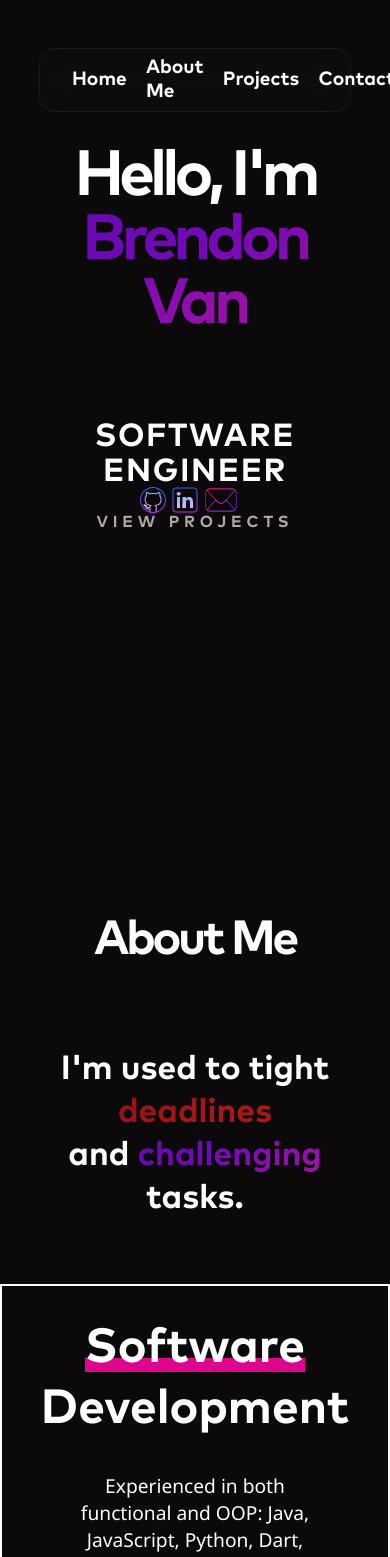
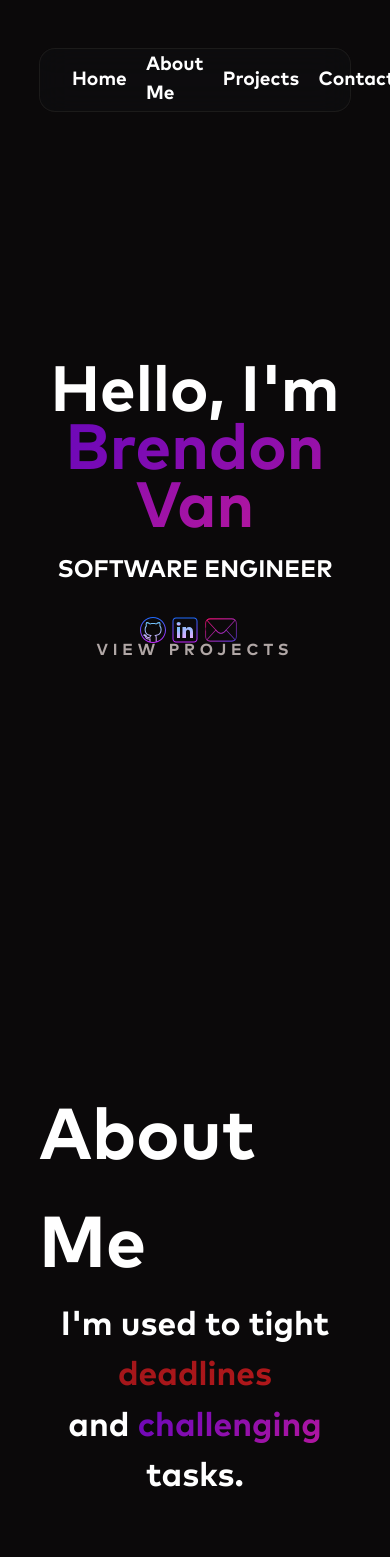
Before and after one commit to brendonvan/Portfolio, a React (Create React App) app: page / in a window 390 px wide. Shown: the top 1557 px of the page. Built offline with nearby package versions, Linux system fonts and the light colour scheme; the HTML template or start-up script is replaced by a standard one.

Commit message:
updates to hero for mobile first

```diff
--- a/src/App.css
+++ b/src/App.css
@@ -3,10 +3,79 @@
   src: url(../public/fonts/Mark-Pro-Bold/Mark-Pro-Bold.ttf);
 }
 
-*, *:before, *:after {
+/* Box sizing rules */
+*,
+*::before,
+*::after {
   box-sizing: border-box;
+}
+
+/* Remove default margin */
+body,
+h1,
+h2,
+h3,
+h4,
+p,
+figure,
+blockquote,
+dl,
+dd {
   margin: 0;
-  padding: 0;
+}
+
+/* Remove list styles on ul, ol elements with a list role, which suggests default styling will be removed */
+ul[role='list'],
+ol[role='list'] {
+  list-style: none;
+}
+
+/* Set core root defaults */
+html:focus-within {
+  scroll-behavior: smooth;
+}
+
+/* Set core body defaults */
+body {
+  min-height: 100vh;
+  text-rendering: optimizeSpeed;
+  line-height: 1.5;
+}
+
+/* A elements that don't have a class get default styles */
+a:not([class]) {
+  text-decoration-skip-ink: auto;
+}
+
+/* Make images easier to work with */
+img,
+picture {
+  max-width: 100%;
+  display: block;
+}
+
+/* Inherit fonts for inputs and buttons */
+input,
+button,
+textarea,
+select {
+  font: inherit;
+}
+
+/* Remove all animations, transitions and smooth scroll for people that prefer not to see them */
+@media (prefers-reduced-motion: reduce) {
+  html:focus-within {
+   scroll-behavior: auto;
+  }
+
+  *,
+  *::before,
+  *::after {
+    animation-duration: 0.01ms !important;
+    animation-iteration-count: 1 !important;
+    transition-duration: 0.01ms !important;
+    scroll-behavior: auto !important;
+  }
 }
 
 :root {
@@ -37,19 +106,10 @@
 }
 
 html {
-  width: 100vw;
-  max-width: 100%;
-  height: auto;
   background-color: var(--theme-black);
 }
 
-body {
-  width: 100%;
-  height: 100%;
-}
-
 h1, h2, h3, h4, h5, h6, p {
-  margin: 0;
   color: var(--theme-secondary-light-white);
 }
 
--- a/src/components/AboutMe/AboutMe.css
+++ b/src/components/AboutMe/AboutMe.css
@@ -1,13 +1,8 @@
-
-/* About Me Section */
-
-.about-me {
-    font-family: Mark Pro Bold, sans-serif;
+#about-me {
   width: 80%;
   height: auto;
-    padding-top: 5rem;
-    margin-top: 8rem;
-    margin-bottom: 8rem;
+  margin: 8rem 0;
+  font-family: 'Mark Pro Bold', sans-serif;
   font-size: 3rem;
   color: var(--theme-secondary-light-white);
   display: flex;
@@ -17,31 +12,120 @@
 }
 
 .about-me h2 {
+  margin-bottom: 4rem;
   font-size: 5.5rem;
   line-height: 5.5rem;
   letter-spacing: -0.2rem;
+  text-align: center;
+}
+
+.about-me__desc {
   margin-bottom: 4rem;
   text-align: center;
 }
 
-  .about-me-desc {
-    text-align: center;
-    margin-bottom: 4rem;
+.about-me__deadlines {
+  background: linear-gradient(-45deg,
+      var(--theme-dark-red),
+      var(--theme-dark-red),
+      var(--theme-dark-red),
+      var(--theme-secondary-dark-red),
+      var(--theme-light-red),
+      var(--theme-secondary-light-red),
+      var(--theme-light-red),
+      var(--theme-secondary-dark-red),
+      var(--theme-dark-red),
+      var(--theme-dark-red),
+      var(--theme-dark-red));
+  background-size: 2000%;
+  -webkit-text-fill-color: transparent;
+  -webkit-background-clip: text;
+  animation: animate 5s linear infinite;
 }
 
-  .about-me-boxes {
+.about-me__challenging {
+  background: linear-gradient(-45deg,
+      var(--theme-light-pink),
+      var(--theme-dark-pink),
+      var(--theme-light-purple),
+      var(--theme-secondary-light-purple),
+      var(--theme-dark-purple),
+      var(--theme-secondary-dark-purple),
+      var(--theme-dark-blue),
+      var(--theme-secondary-dark-blue),
+      var(--theme-light-blue),
+      var(--theme-secondary-light-blue),
+      var(--theme-light-blue),
+      var(--theme-secondary-dark-blue),
+      var(--theme-dark-blue),
+      var(--theme-secondary-dark-purple),
+      var(--theme-dark-purple),
+      var(--theme-secondary-light-purple),
+      var(--theme-light-purple),
+      var(--theme-dark-pink),
+      var(--theme-light-pink));
+  background-size: 2000%;
+  -webkit-text-fill-color: transparent;
+  -webkit-background-clip: text;
+  animation: animate 7s linear infinite;
+}
+
+
+.about-me__boxes {
   width: 70rem;
   height: 20rem;
+  margin-bottom: 4rem;
   display: grid;
   grid-template-columns: 1fr 1fr 1fr;
-    margin-bottom: 4rem;
+}
+
+.about-me__box1,
+.about-me__box2,
+.about-me__box3 {
+  padding-bottom: 4rem;
+  border: 2px solid var(--theme-secondary-light-white);
+  display: flex;
+  align-items: center;
+  flex-flow: column;
+  text-align: center;
+}
+
+
+.about-me__box1 h4,
+.about-me__box2 h4,
+.about-me__box3 h4 {
+  margin-top: 2rem;
+
+}
+
+.about-me__box1 h4 span:first-child {
+  background: linear-gradient(to top, rgb(223, 4, 141) 30%, transparent 30%);
+}
+
+.about-me__box2 h4 span:first-child {
+  background: linear-gradient(to top, rgb(45, 73, 216) 30%, transparent 30%);
+}
+
+.about-me__box3 h4 span:first-child {
+  background: linear-gradient(to top, rgb(255, 106, 43) 30%, transparent 30%);
+}
+
+.about-me__box1 p,
+.about-me__box2 p,
+.about-me__box3 p {
+  width: 16rem;
+  margin-top: 2rem;
+  font-family: 'Segoe UI', sans-serif;
+  font-size: 1.2rem;
+  font-weight: 400;
 }
 
 @media (max-width: 1200px) {
-    .about-me-desc {
+  .about-me__desc {
     font-size: 0.7em;
   }
-    .about-me-boxes {
+
+  .about-me__boxes {
     width: 100vw;
     height: auto;
     grid-template-columns: 1fr;
@@ -50,44 +134,7 @@
 
 @media (max-width: 600px) {
   .about-me h2 {
+    margin-top: 2em;
     font-size: 1em;
-      margin-top: 2em;
   }
 }
-
-  .about-me-box1, .about-me-box2, .about-me-box3 {
-    border: 2px solid var(--theme-secondary-light-white);
-    display: flex;
-    text-align: center;
-    align-items: center;
-    flex-flow: column;
-    padding-bottom: 4rem;
-  }
-
-
-  .about-me-box1 h4, .about-me-box2 h4, .about-me-box3 h4 {
-    margin-top: 2rem;
-
-  }
-
-  .about-me-box1 h4 span:first-child {
-    background: linear-gradient(to top, rgb(223, 4, 141) 30%, transparent 30%);
-  }
-
-  .about-me-box2 h4 span:first-child {
-    background: linear-gradient(to top, rgb(45, 73, 216) 30%, transparent 30%);
-  }
-
-  .about-me-box3 h4 span:first-child {
-    background: linear-gradient(to top, rgb(255, 106, 43) 30%, transparent 30%);
-  }
-
-  .about-me-box1 p, .about-me-box2 p, .about-me-box3 p {
-    font-family:'Segoe UI', Tahoma, Geneva, Verdana, sans-serif;
-    font-size: 1.2rem;
-    font-weight: 400;
-    margin-top: 2rem;
-    width: 16rem;
-  }
-
-  /* About Me Section */
--- a/src/components/AboutMe/AboutMe.jsx
+++ b/src/components/AboutMe/AboutMe.jsx
@@ -2,29 +2,29 @@ import './AboutMe.css';
 
 const AboutMe = () => {
     return (
-        <section id='about-me' className='about-me'>
+        <section id='about-me'>
           <h2>About Me</h2>
-          <h3 className='about-me-desc'>
+          <h3 className='about-me__desc'>
             <span>I'm used to </span>
               <span>tight </span>
-              <span id='header-deadlines'>deadlines</span>
+              <span className='about-me__deadlines'>deadlines</span>
               <br></br>
               <span>and </span>
-              <span id='header-challenging'>challenging </span>
+              <span className='about-me__challenging'>challenging </span>
             <span>tasks.</span>
           </h3>
-          <div className='about-me-boxes'>
-            <div className='about-me-box1'>
+          <div className='about-me__boxes'>
+            <div className='about-me__box1'>
               <h4>
                 <span>Software</span><br/><span>Development</span>
               </h4>
               <p>Experienced in both functional and OOP: Java, JavaScript, Python, Dart, TypeScript.</p>
             </div>
-            <div className='about-me-box2'>
+            <div className='about-me__box2'>
               <h4><span>Frontend Dev</span> <br/> <span>React, NextJS</span></h4>
               <p>Passionate about UI/UX. Over 2 years of development experience in HTML, CSS, JS, React and NextJS frameworks.</p>
             </div>
-            <div className='about-me-box3'>
+            <div className='about-me__box3'>
               <h4><span>Flutter Dev</span> <br/> <span>iOS, Android</span></h4>
               <p>Developed hybrid mobile apps and cross-platform solutions using the Flutter framework.</p>
             </div>
--- a/src/components/Footer/Footer.jsx
+++ b/src/components/Footer/Footer.jsx
@@ -1,6 +1,5 @@
 import './Footer.css';
 import Contact from '../Contact/Contact';
-import { useState } from 'react';
 
 const Footer = () => {
 
--- a/src/components/Hero/Hero.css
+++ b/src/components/Hero/Hero.css
@@ -1,8 +1,8 @@
 /* Hero Section */
 
 #hero {
-    width: 80%;
-    height: 50em;
+    width: 100vw;
+    height: 100vh;
     font-family: "Mark Pro Bold", sans-serif;
     text-align: center;
     display: flex;
@@ -11,32 +11,16 @@
     flex-flow: column;
 }
 
-.hero__slider {
-    width: 100%;
-    height: 6rem;
-    position: relative;
-    font-size: 1em;
-    overflow: hidden;
-}
-
-.hero__slider div {
-    height: 5.5rem;
-    margin-bottom: 6rem;
-    color: #fff;
-    text-align: center;
-}
-
-.hero__slider-text1 {
-    animation: slide 5s linear infinite;
-}
-
-.hero__greeting {
-    font-size: 2em;
+.hero__title {
+    font-size: 2rem;
+    line-height: 3rem;
+    letter-spacing: 0rem;
 }
 
 .hero__name {
     font-size: 2em;
-    background: linear-gradient(-45deg,
+    background:
+        linear-gradient(-45deg,
         var(--theme-light-pink),
         var(--theme-dark-pink),
         var(--theme-light-purple),
@@ -62,60 +46,31 @@
     animation: animate 7s linear infinite;
 }
 
-#header-deadlines {
-    background: linear-gradient(-45deg,
-            var(--theme-dark-red),
-            var(--theme-dark-red),
-            var(--theme-dark-red),
-            var(--theme-secondary-dark-red),
-            var(--theme-light-red),
-            var(--theme-secondary-light-red),
-            var(--theme-light-red),
-            var(--theme-secondary-dark-red),
-            var(--theme-dark-red),
-            var(--theme-dark-red),
-            var(--theme-dark-red));
-    background-size: 2000%;
-    -webkit-text-fill-color: transparent;
-    -webkit-background-clip: text;
-    animation: animate 5s linear infinite;
+.hero__greeting {
+    font-size: 2em;
 }
 
-#header-challenging {
-    background: linear-gradient(-45deg,
-            var(--theme-light-pink),
-            var(--theme-dark-pink),
-            var(--theme-light-purple),
-            var(--theme-secondary-light-purple),
-            var(--theme-dark-purple),
-            var(--theme-secondary-dark-purple),
-            var(--theme-dark-blue),
-            var(--theme-secondary-dark-blue),
-            var(--theme-light-blue),
-            var(--theme-secondary-light-blue),
-            var(--theme-light-blue),
-            var(--theme-secondary-dark-blue),
-            var(--theme-dark-blue),
-            var(--theme-secondary-dark-purple),
-            var(--theme-dark-purple),
-            var(--theme-secondary-light-purple),
-            var(--theme-light-purple),
-            var(--theme-dark-pink),
-            var(--theme-light-pink));
-    background-size: 2000%;
-    -webkit-text-fill-color: transparent;
-    -webkit-background-clip: text;
-    animation: animate 7s linear infinite;
+.hero__slider {
+    width: 100%;
+    height: 6rem;
+    position: relative;
+    font-size: 1em;
+    overflow: hidden;
 }
 
-.hero__title {
-    font-size: 4rem;
-    line-height: 5.5rem;
-    letter-spacing: -0.3rem;
-    margin-bottom: 2rem;
+.hero__slider div {
+    height: 5.5rem;
+    margin-bottom: 6rem;
+    font-size: 1.5rem;
+    color: #fff;
+    text-align: center;
 }
 
-.project__CTA {
+.hero__slider-text1 {
+    animation: slide 5s linear infinite;
+}
+
+.hero__cta {
     color: var(--theme-dark-white);
     letter-spacing: 0.3rem;
     text-decoration: none;
@@ -161,31 +116,5 @@
     }
 }
 
-@media (max-width: 480px) {
-    #hero {
-        height: 30em;
-    }
-
-    .hero__title {
-        margin-bottom: 0rem;
-
-        line-height: 4rem;
-    }
-
-    .hero__greeting {
-        font-size: 1em;
-    }
-
-    .hero__name {
-        font-size: 1em;
-    }
-
-    .hero__slider {
-        margin-top: 5rem;
-        font-size: 0.5em;
-        letter-spacing: 0.1rem;
-        line-height: 2.2rem;
-    }
-}
 
 /* Hero Section */
--- a/src/components/Hero/Hero.jsx
+++ b/src/components/Hero/Hero.jsx
@@ -15,7 +15,7 @@ const Hero = () => {
             </div>
           </h1>
           <div className='hero__banner'>
-            <a className='project__CTA' href='#projects'>VIEW PROJECTS</a>
+            <a className='hero__cta' href='#projects'>VIEW PROJECTS</a>
             <Contact/>
           </div>
         </section>
```
Lines whose indentation alone changed are shown as unchanged.
